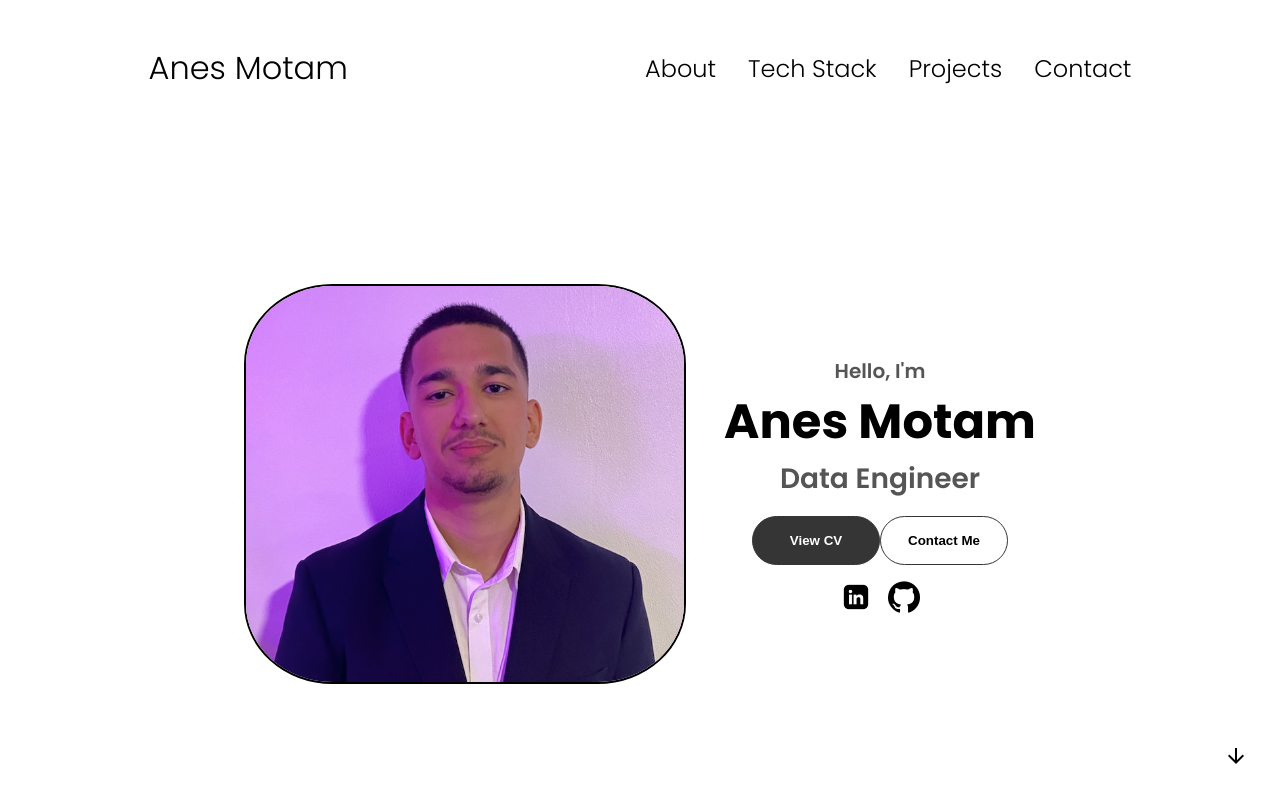
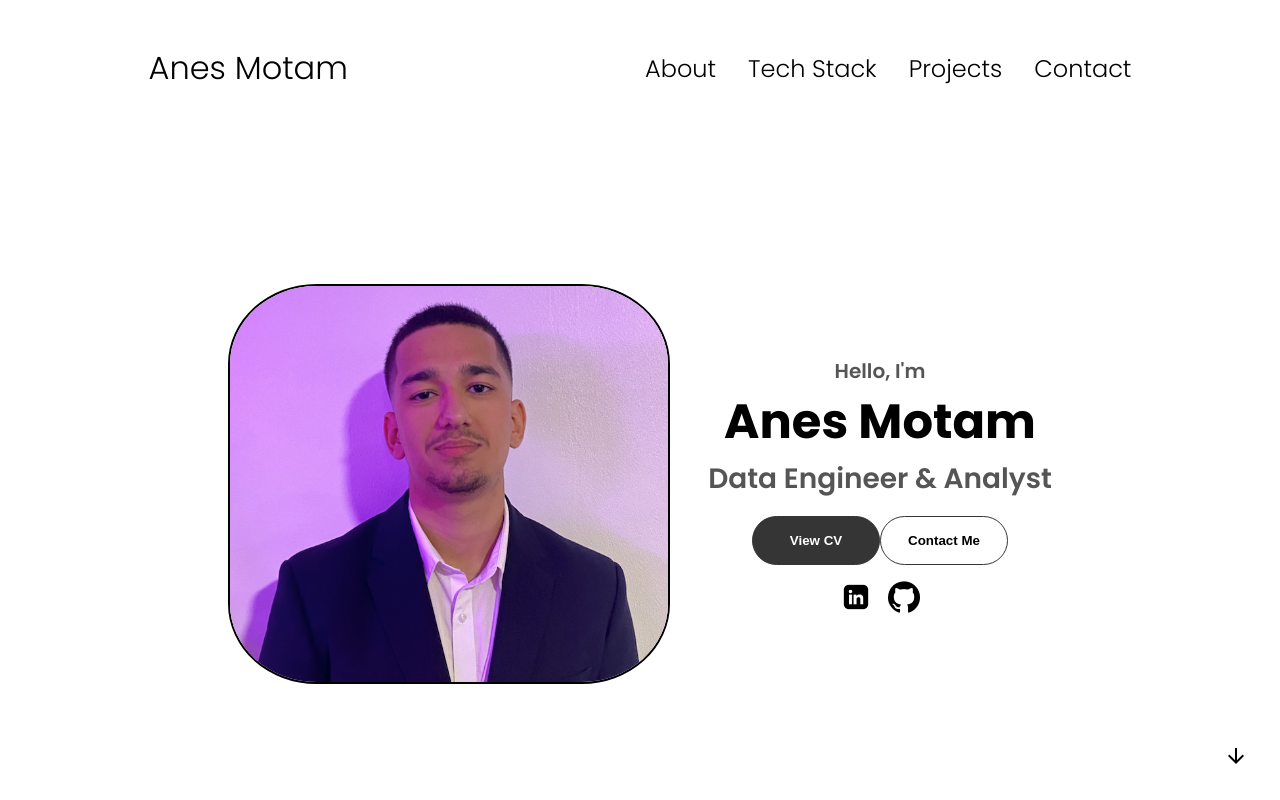
Before and after one commit to AnesTheDataGuy/AnesPortfolio, a React (Vite) app: page / in a window 1280 px wide. Shown: the top 800 px of the page. Built offline with nearby package versions, Linux system fonts and the light colour scheme.

Commit message:
changing intro to include Analyst

```diff
--- a/src/assets/components/Intro.jsx
+++ b/src/assets/components/Intro.jsx
@@ -28,7 +28,7 @@ function Intro(){
 					<p className="section_text_1"> Hello, I'm</p>
 					<h1 className="title"> Anes Motam</h1>
 					<p className="section_text_2">
-						Data Engineer
+						Data Engineer & Analyst
 					</p>
                     <div className="btn-container">
 					<button className="btn btn-cv" onClick={openResume}>
```
